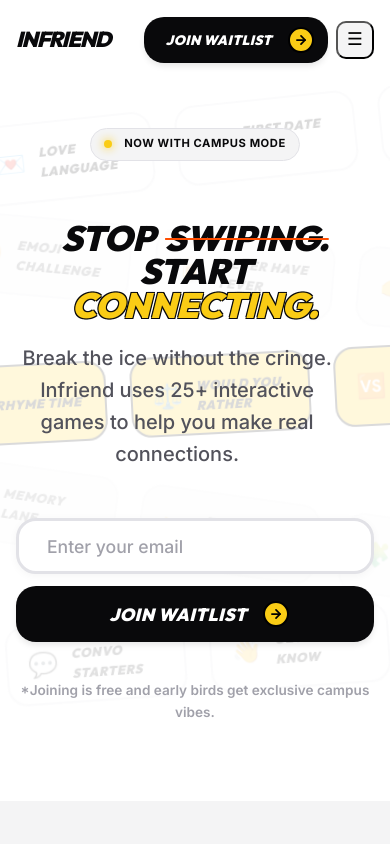
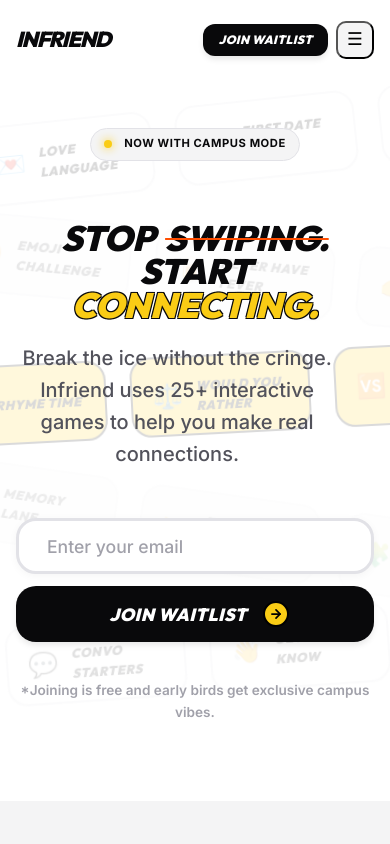
Before and after one commit to strangerssthinggame-lgtm/Social-website, a Next.js app: page / in a window 390 px wide. Shown: the top 844 px of the page. Built offline with nearby package versions, Linux system fonts and the light colour scheme; no server answers.

Commit message:
style: make header waitlist button smaller on mobile

```diff
--- a/src/components/layout/Header.module.css
+++ b/src/components/layout/Header.module.css
@@ -101,10 +101,17 @@
 
     /* Target button if class passed */
     .waitlistBtn {
-        min-height: 38px !important;
-        padding: 0.5rem 1.25rem !important;
-        font-size: 0.85rem !important;
-        height: auto !important;
+        min-height: 32px !important;
+        height: 32px !important;
+        padding: 0 0.85rem !important;
+        font-size: 0.75rem !important;
+        border-radius: 12px !important;
+        gap: 0.5rem !important;
+    }
+
+    /* Hide the button icon on mobile header to save space */
+    .waitlistBtn > div {
+        display: none !important;
     }
 }
 
```
